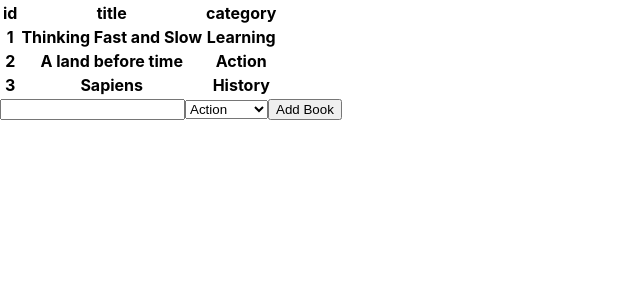
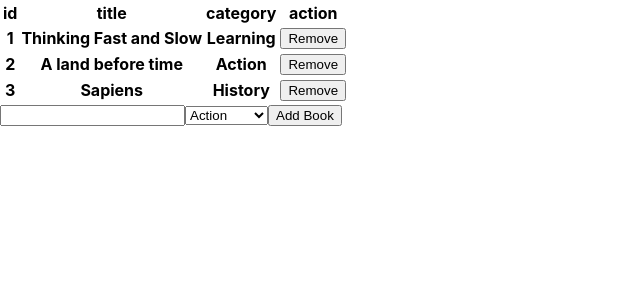
Before and after one commit to m15e/react-bookstore, a React (Create React App) app: page / in a window 1280 px wide. Shown: the top 300 px of the page, without its empty margins (0-640 px from the left). Built offline with nearby package versions, Linux system fonts and the light colour scheme.

Commit message:
REMOVE function working

```diff
--- a/src/actions/index.js
+++ b/src/actions/index.js
@@ -1,11 +1,11 @@
-import { CREATE_BOOK, REMOVE_BOOK } from './types';
+import { CREATE_BOOK, REMOVE_BOOK } from "./types";
 
 export const createBook = book => ({
   type: CREATE_BOOK,
   payload: book,
 });
 
-export const removeBook = book => ({
+export const removeBook = id => ({
   type: REMOVE_BOOK,
-  payload: book.id,
+  payload: id,
 });
--- a/src/components/Book.js
+++ b/src/components/Book.js
@@ -1,13 +1,16 @@
-import React from 'react';
-import PropTypes from 'prop-types';
+import React from "react";
+import PropTypes from "prop-types";
 
 const Book = props => {
-  const { id, title, category } = props;
+  const { id, title, category, handleRemoveBook } = props;
   return (
     <tr>
       <th>{id}</th>
       <th>{title}</th>
       <th>{category}</th>
+      <th>
+        <button onClick={() => handleRemoveBook(id)}>Remove</button>
+      </th>
     </tr>
   );
 };
--- a/src/components/BooksForm.js
+++ b/src/components/BooksForm.js
@@ -24,7 +24,6 @@
       ...state,
       [e.target.name]: e.target.value,
     });
-    console.log(state);
   };
 
   const handleSubmit = e => {
--- a/src/components/BooksList.js
+++ b/src/components/BooksList.js
@@ -1,14 +1,20 @@
-import React from 'react';
-import { connect } from 'react-redux';
-import Book from './Book';
+import React from "react";
+import { connect } from "react-redux";
+import Book from "./Book";
+import { removeBook } from "../actions";
 
-const BooksList = state => {
-  const books = state.books.map(book => (
+const BooksList = props => {
+  const handleRemoveBook = id => {
+    props.removeBook(id);
+  };
+
+  const books = props.books.map(book => (
     <Book
       key={book.id}
       id={book.id}
       title={book.title}
       category={book.category}
+      handleRemoveBook={handleRemoveBook}
     />
   ));
   return (
@@ -18,6 +24,7 @@
           <th>id</th>
           <th>title</th>
           <th>category</th>
+          <th>action</th>
         </tr>
       </thead>
       <tbody>{books}</tbody>
@@ -29,4 +36,8 @@
   books: state.books,
 });
 
-export default connect(mapStateToProps)(BooksList);
+const mapDispatchToProps = dispatch => ({
+  removeBook: id => dispatch(removeBook(id)),
+});
+
+export default connect(mapStateToProps, mapDispatchToProps)(BooksList);
--- a/src/reducers/books.js
+++ b/src/reducers/books.js
@@ -1,4 +1,4 @@
-import { CREATE_BOOK, REMOVE_BOOK } from '../actions/types';
+import { CREATE_BOOK, REMOVE_BOOK } from "../actions/types";
 
 const booksReducer = (state, action) => {
   switch (action.type) {
@@ -10,12 +10,11 @@
     case REMOVE_BOOK:
       return {
         ...state,
-        books: state.books.filter(book => action.payload !== book.id),
+        books: state.books.filter(book => book.id !== action.payload),
       };
     default:
       return state;
   }
-  return state
 };
 
 export default booksReducer;
```
Also changed, not shown: 1 other file (tests, documents, lock files or other folders).
